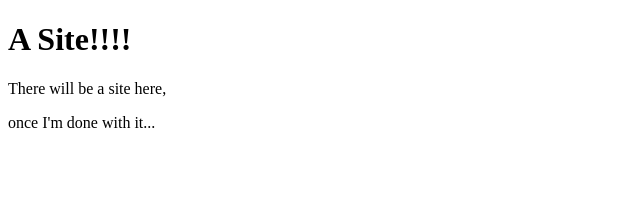
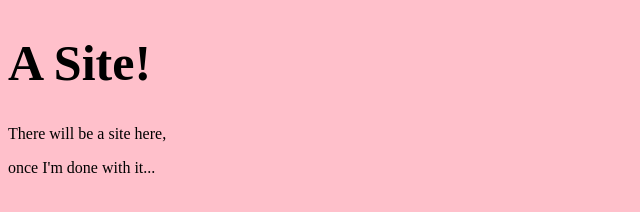
Before and after one commit to Tahaner/MySite, a plain HTML site: page index.html in a window 1280 px wide. Shown: the whole page, without its empty margins (0-640 px from the left). Drawn offline with Linux system fonts and the light colour scheme.

Commit message:
Update index.html

```diff
--- a/index.html
+++ b/index.html
@@ -1,7 +1,12 @@
 <!doctype html>
 <html>
+<head>
+<style>
+body {background-color: pink} h1 {font-size:50px;font-style: normal;}
+</style>
+</head>
 <body>
-<h1> A Site!!!!</h1>
+<h1> A Site!</h1>
 <p>There will be a site here,</p>
 <p>once I'm done with it...</p>
 </body>
```
